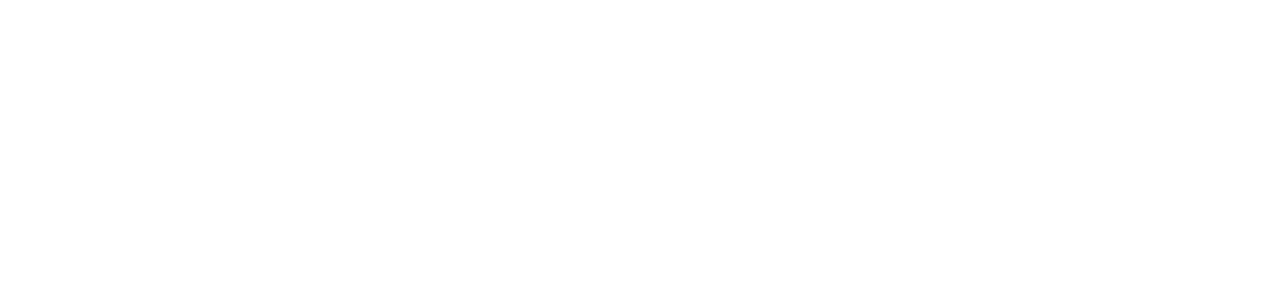
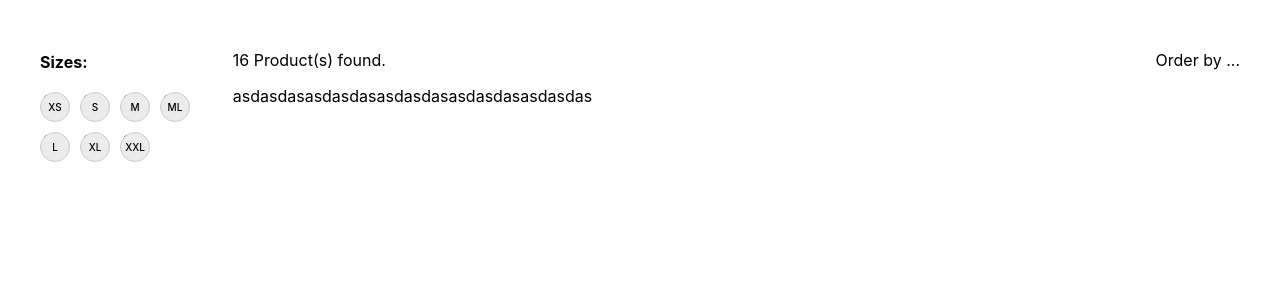
Before and after one commit to kartalsez/react-ecommerce, a React (Create React App) app: page / in a window 1280 px wide. Shown: the top 300 px of the page. Built offline with nearby package versions, Linux system fonts and the light colour scheme.

Commit message:
filter, products and product-list components created.

```diff
--- a/package.json
+++ b/package.json
@@ -6,6 +6,7 @@
     "@testing-library/jest-dom": "^4.2.4",
     "@testing-library/react": "^9.4.0",
     "@testing-library/user-event": "^7.2.1",
+    "node-sass": "^4.13.1",
     "react": "^16.12.0",
     "react-dom": "^16.12.0",
     "react-scripts": "3.3.1"
--- a/src/App.css
+++ /dev/null
@@ -1,38 +0,0 @@
-.App {
-  text-align: center;
-}
-
-.App-logo {
-  height: 40vmin;
-  pointer-events: none;
-}
-
-@media (prefers-reduced-motion: no-preference) {
-  .App-logo {
-    animation: App-logo-spin infinite 20s linear;
-  }
-}
-
-.App-header {
-  background-color: #282c34;
-  min-height: 100vh;
-  display: flex;
-  flex-direction: column;
-  align-items: center;
-  justify-content: center;
-  font-size: calc(10px + 2vmin);
-  color: white;
-}
-
-.App-link {
-  color: #61dafb;
-}
-
-@keyframes App-logo-spin {
-  from {
-    transform: rotate(0deg);
-  }
-  to {
-    transform: rotate(360deg);
-  }
-}
--- a/src/App.js
+++ b/src/App.js
@@ -1,11 +1,31 @@
-import React from 'react';
-import './App.css';
+import React, { Component } from 'react';
+import './App.scss';
+import Filter from './components/filters/filters';
+import Products from "./components/products/products";
 
-function App() {
-  return (
-    <div className="App">
-    </div>
-  );
+class App extends Component{
+
+    constructor(props) {
+        super(props);
+        this.state = {
+            filteredSizes: []
+        };
+    }
+
+    filterChange = (checkedSizes) => {
+        this.setState({
+            filteredSizes: checkedSizes
+        });
+    };
+
+    render() {
+        return (
+            <div className="App">
+                <Filter filterChange={this.filterChange} ></Filter>
+                <Products filteredSizes={this.state.filteredSizes}></Products>
+            </div>
+        );
+    }
 }
 
 export default App;
--- /dev/null
+++ b/src/App.scss
@@ -0,0 +1,7 @@
+
+.App {
+  max-width: 1200px;
+  display: flex;
+  flex-direction: row;
+  margin: 50px auto 0;
+}
--- /dev/null
+++ b/src/components/filters/filters.js
@@ -0,0 +1,63 @@
+import React, { Component } from "react";
+import './filters.scss';
+
+const availableSizes = [
+    {label: 'XS', isChecked: false},
+    {label: 'S', isChecked: false},
+    {label: 'M', isChecked: false},
+    {label: 'ML', isChecked: false},
+    {label: 'L', isChecked: false},
+    {label: 'XL', isChecked: false},
+    {label: 'XXL', isChecked: false}];
+
+class Filter extends Component {
+
+    constructor(props){
+        super(props);
+        this.state = {
+            checkList: availableSizes
+        };
+        this.toggleCheckboxChange = this.toggleCheckboxChange.bind(this);
+    }
+
+    componentWillMount() {
+        this.selectedCheckboxes = new Set();
+    }
+
+    toggleCheckboxChange(index) {
+        this.setState({
+            checkList: this.state.checkList.map(item => {
+                return {
+                    ...item,
+                    isChecked: item === this.state.checkList[index] ? !item.isChecked : item.isChecked
+                };
+            })
+        });
+
+        this.props.filterChange(this.state.checkList.filter(item => item.isChecked));
+    }
+
+
+
+    render() {
+        const checkBoxList = this.state.checkList.map((item, index) =>
+           <div className="container" key={index} onClick={() => this.toggleCheckboxChange(index)}>
+               <div className="round">
+                   <input type="checkbox" key={index} checked={item.isChecked} />
+                   <label htmlFor="checkbox" className="checkmark">{item.label}</label>
+               </div>
+           </div>
+        );
+
+        return (
+            <div className="filters">
+                <h4 className="title">Sizes:</h4>
+                <div className="toggle-check">
+                    {checkBoxList}
+                </div>
+            </div>
+        );
+    }
+}
+
+export default Filter;
--- /dev/null
+++ b/src/components/filters/filters.scss
@@ -0,0 +1,61 @@
+.filters {
+  width: 100%;
+  flex: 1 1 15%;
+  margin-right: 15px;
+
+  .title {
+    margin-top: 2px;
+    margin-bottom: 20px;
+  }
+
+  .toggle-check {
+    display: flex;
+    flex-direction: row;
+    flex-wrap: wrap;
+
+    .container {
+      width: 40px;
+      height: 40px;
+    }
+  }
+
+  .round {
+    position: relative;
+  }
+
+  .round label {
+    background-color: #ECECEC;
+    border: 1px solid #ccc;
+    border-radius: 50%;
+    cursor: pointer;
+    height: 28px;
+    left: 0;
+    position: absolute;
+    top: 0;
+    width: 28px;
+    display: flex;
+    justify-content: center;
+    align-items: center;
+    font-size: 10px;
+    font-weight: 500;
+  }
+
+  .round {
+    input:checked ~ .checkmark {
+      background-color: #000000;
+      border-color: #000000;
+      color: #ffffff;
+    }
+  }
+
+  .round input[type="checkbox"]:checked + label:after {
+    opacity: 1;
+  }
+
+  .round:hover {
+    label {
+        border-color: #000000;
+    }
+  }
+
+}
--- /dev/null
+++ b/src/components/products/product-list/product-list.js
@@ -0,0 +1,26 @@
+import React, { Component } from "react";
+import './product-list.scss';
+
+class ProductList extends Component{
+
+    constructor(props) {
+        super(props);
+        this.state = {
+            filteredSizes: []
+        };
+    }
+
+    render() {
+        return (
+            <div className="product-list">
+                <p>asdasdas</p>
+                <p>asdasdas</p>
+                <p>asdasdas</p>
+                <p>asdasdas</p>
+                <p>asdasdas</p>
+            </div>
+        );
+    }
+}
+
+export default ProductList;
--- /dev/null
+++ b/src/components/products/product-list/product-list.scss
@@ -0,0 +1,6 @@
+
+.product-list {
+  display: flex;
+  flex-direction: row;
+  justify-content: flex-start;
+}
--- /dev/null
+++ b/src/components/products/products.js
@@ -0,0 +1,28 @@
+import React, { Component } from "react";
+import './products.scss';
+import ProductList from "./product-list/product-list";
+
+class Products extends Component{
+
+    componentWillReceiveProps(nextProps) {
+        console.log('nextProps', nextProps);
+    }
+
+    render() {
+        return (
+            <div className="products">
+                <header>
+                    <div className="col1">
+                        <span>16 Product(s) found.</span>
+                    </div>
+                    <div className="col2">
+                        <span>Order by ...</span>
+                    </div>
+                </header>
+                <ProductList></ProductList>
+            </div>
+        );
+    }
+}
+
+export default Products;
--- /dev/null
+++ b/src/components/products/products.scss
@@ -0,0 +1,13 @@
+
+.products {
+  width: 100%;
+  flex: 1 1 85%;
+  display: flex;
+  flex-direction: column;
+
+  header{
+    display: flex;
+    flex-direction: row;
+    justify-content: space-between;
+  }
+}
```
Also changed, not shown: 1 other file (tests, documents, lock files or other folders).
